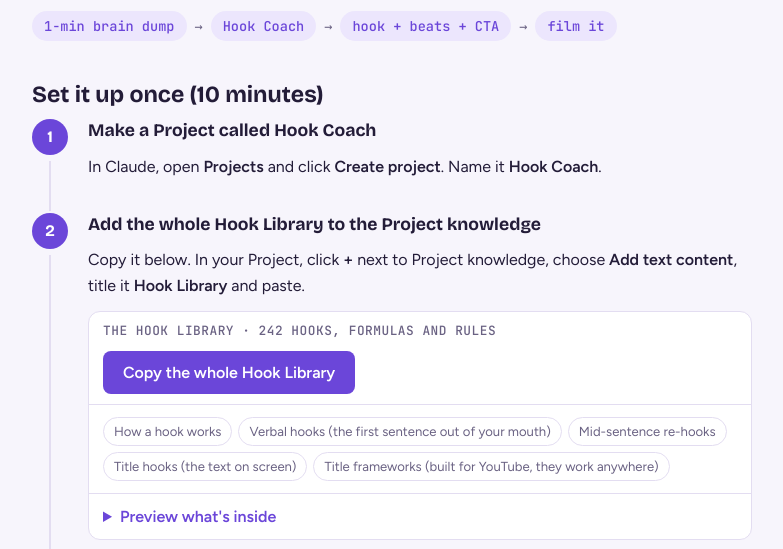
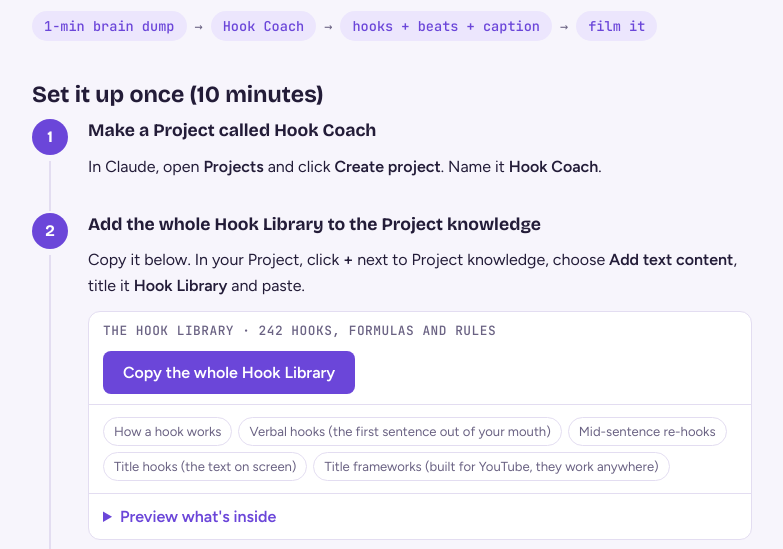
Before and after one commit to aefieldi/hookcoach, a plain HTML site: page index.html in a window 1280 px wide. Shown: the part 209-758 px from the top of the page, without its empty margins (248-1031 px from the left). Drawn offline with nearby package versions, Linux system fonts and the light colour scheme.

Commit message:
Hook Coach: loop label says caption, not CTA
Co-Authored-By: Claude Opus 5.5 <noreply@anthropic.com>

```diff
--- a/index.html
+++ b/index.html
@@ -75,7 +75,7 @@ textarea.hidden-src{position:absolute;left:-9999px;width:1px;height:1px}
   <p class="eyebrow">Hook Library · Claude Project setup</p>
   <h1>Hook Coach</h1>
   <p class="lede">The hooks are the easy part. This is what you do with them: talk for one minute, paste it into Claude, and get back a video you can film today.</p>
-  <div class="loop" aria-label="The loop"><span>1-min brain dump</span><i>→</i><span>Hook Coach</span><i>→</i><span>hook + beats + CTA</span><i>→</i><span>film it</span></div>
+  <div class="loop" aria-label="The loop"><span>1-min brain dump</span><i>→</i><span>Hook Coach</span><i>→</i><span>hooks + beats + caption</span><i>→</i><span>film it</span></div>
 </header>
 
 <section class="section">
```
